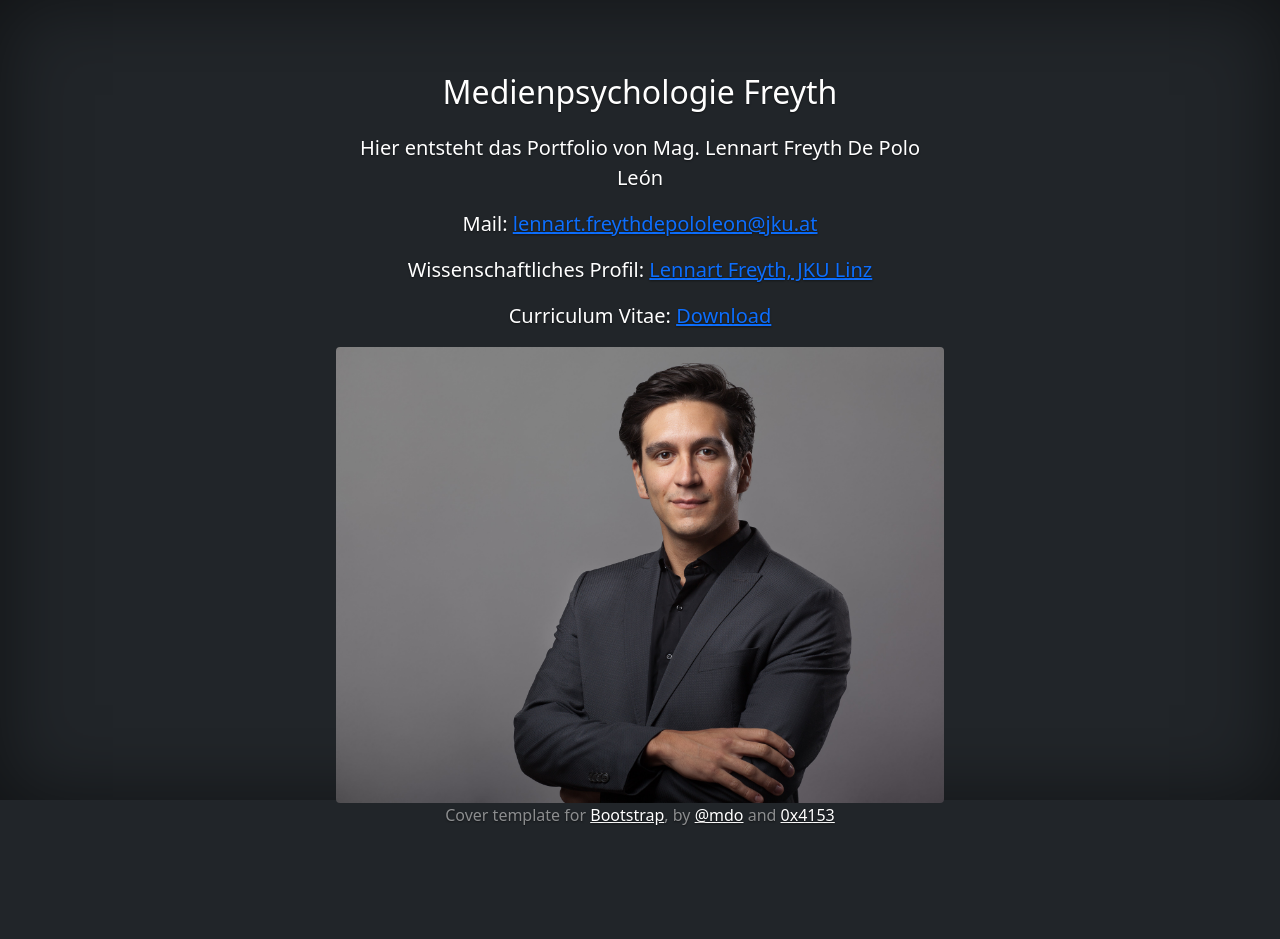
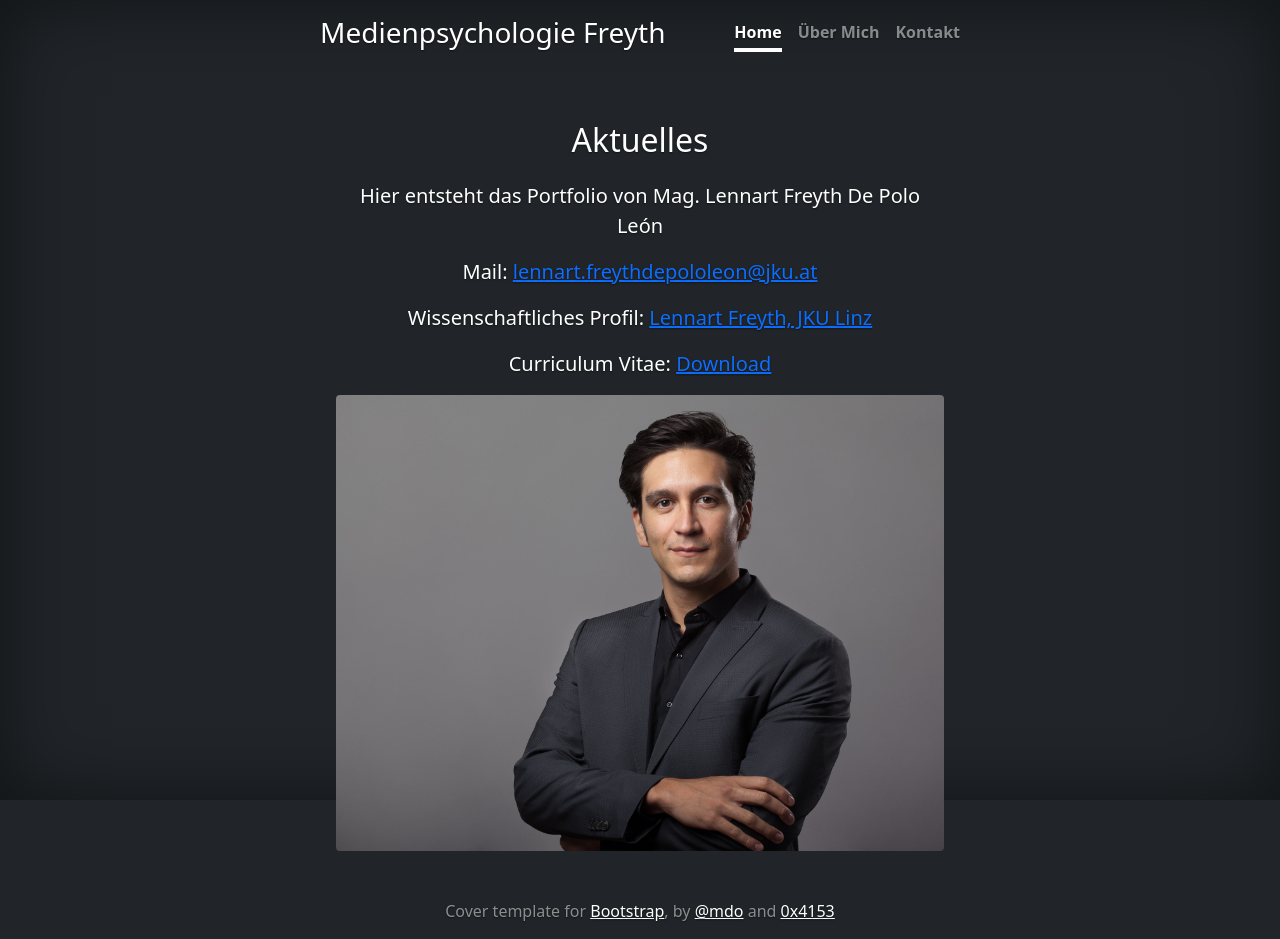
Before and after one commit to 0x492559F64E/medienpsychologie-freyth, a website built with Parcel: page index.html in a window 1280 px wide. Before the commit the page ends 843 px from the top, so only its background shows below. Built offline with nearby package versions, Linux system fonts and the light colour scheme.

Commit message:
Activate navbar. Adjust landing page

```diff
--- a/index.html
+++ b/index.html
@@ -51,19 +51,19 @@
 <body class="d-flex h-100 text-center text-white bg-dark">
 
   <div class="cover-container d-flex w-100 h-100 p-3 mx-auto flex-column">
-    <header class="mb-auto invisible">
+    <header class="mb-5">
       <div>
-        <h3 class="float-md-start mb-0">Cover</h3>
+        <h3 class="float-md-start mb-0">Medienpsychologie Freyth</h3>
         <nav class="nav nav-masthead justify-content-center float-md-end">
           <a class="nav-link active" aria-current="page" href="#">Home</a>
-          <a class="nav-link" href="#">Features</a>
-          <a class="nav-link" href="#">Contact</a>
+          <a class="nav-link" href="#">Über Mich</a>
+          <a class="nav-link" href="#">Kontakt</a>
         </nav>
       </div>
     </header>
 
-    <main class="px-3">
-      <h1>Medienpsychologie Freyth</h1>
+    <main class="px-3 mb-5">
+      <h1>Aktuelles</h1>
       <p class="lead">Hier entsteht das Portfolio von Mag. Lennart Freyth De Polo León</p>
       <p class="lead">
         Mail:
```
